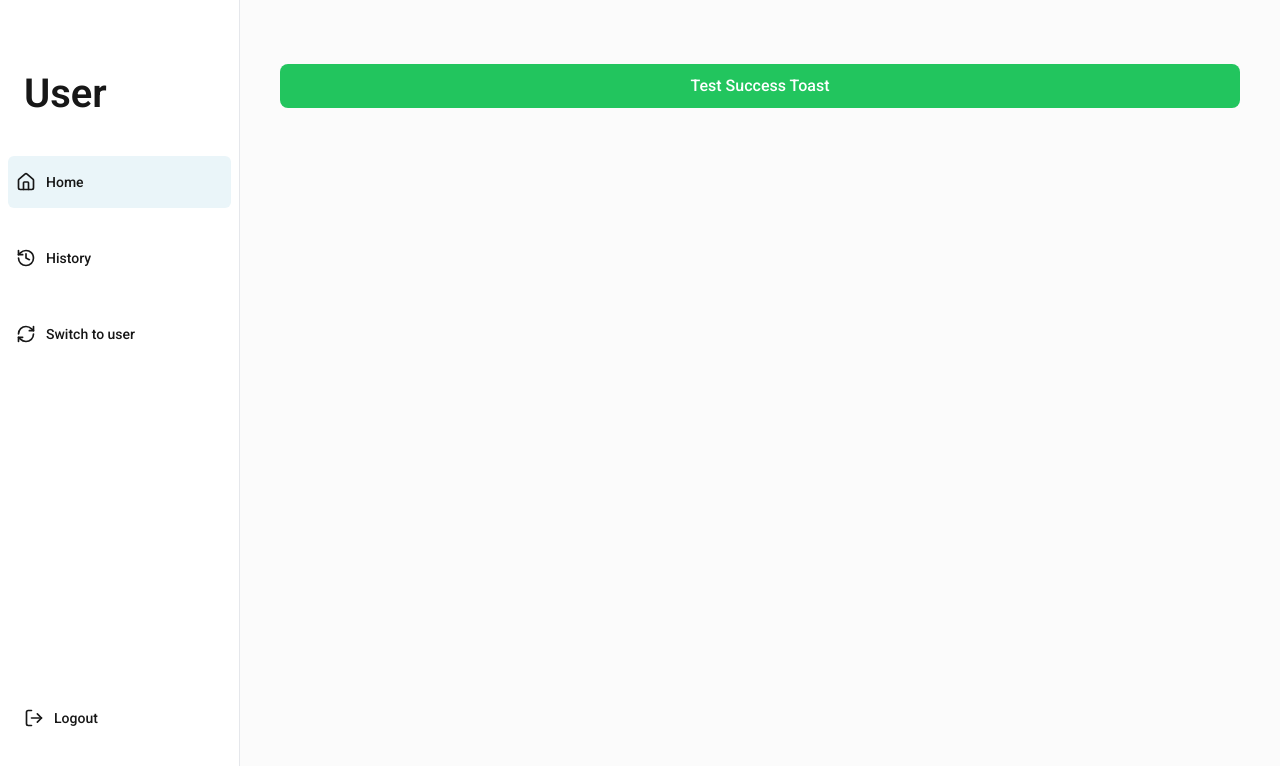
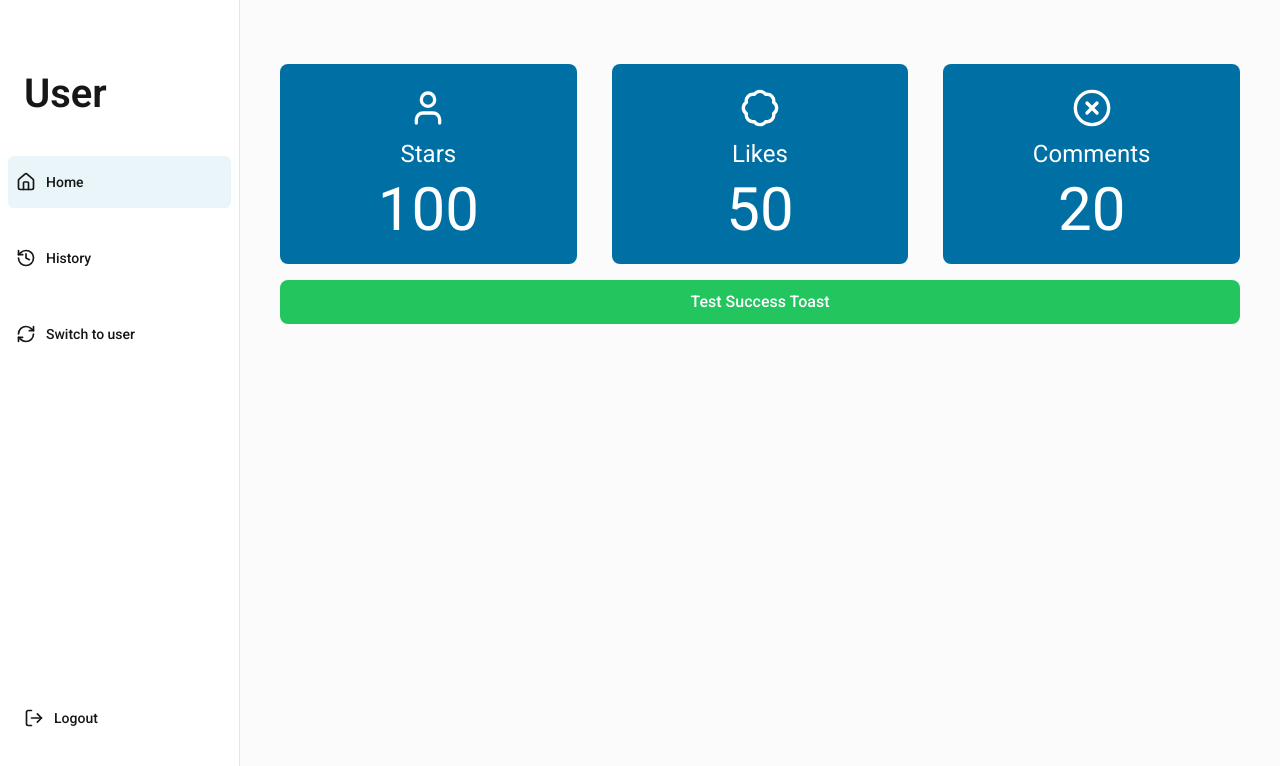
Before and after one commit to maxexq/concert-ticket-assignment, a Next.js app in the folder apps/web/: page / in a window 1280 px wide. Shown: the top 766 px of the page. Built offline with nearby package versions, Linux system fonts and the light colour scheme.

Commit message:
feat: add statCard coponent

```diff
--- a/apps/web/app/page.tsx
+++ b/apps/web/app/page.tsx
@@ -1,9 +1,16 @@
 import { MainLayout } from "@/components/layout";
 import { TestToastButton } from "@/components";
+import StatCard from "@/components/atoms/StatCard";
+import { Badge, User, XCircle } from "lucide-react";
 
 const Home = () => {
   return (
     <MainLayout>
+      <div className="flex items-center justify-center gap-8.75">
+        <StatCard icon={User} title="Stars" value="100" color="yellow" />
+        <StatCard icon={Badge} title="Likes" value="50" color="red" />
+        <StatCard icon={XCircle} title="Comments" value="20" color="blue" />
+      </div>
       <TestToastButton />
     </MainLayout>
   );
--- /dev/null
+++ b/apps/web/components/atoms/StatCard.tsx
@@ -0,0 +1,26 @@
+import type { LucideIcon } from "lucide-react";
+import React from "react";
+
+export interface IStatCardProps {
+  icon: LucideIcon;
+  title: string;
+  value: string;
+  bgColor?: string;
+}
+
+const StatCard = (props: IStatCardProps) => {
+  const { icon: Icon, title, value, bgColor = "#0070A4" } = props;
+
+  return (
+    <div
+      className="text-white  rounded-lg py-6 px-4 flex flex-col items-center justify-center gap-2.5 w-full"
+      style={{ backgroundColor: bgColor }}
+    >
+      <Icon className="w-10 h-10" />
+      <div className="text-2xl font-normal">{title}</div>
+      <div className="text-6xl font-normal">{value}</div>
+    </div>
+  );
+};
+
+export default React.memo(StatCard);
```
